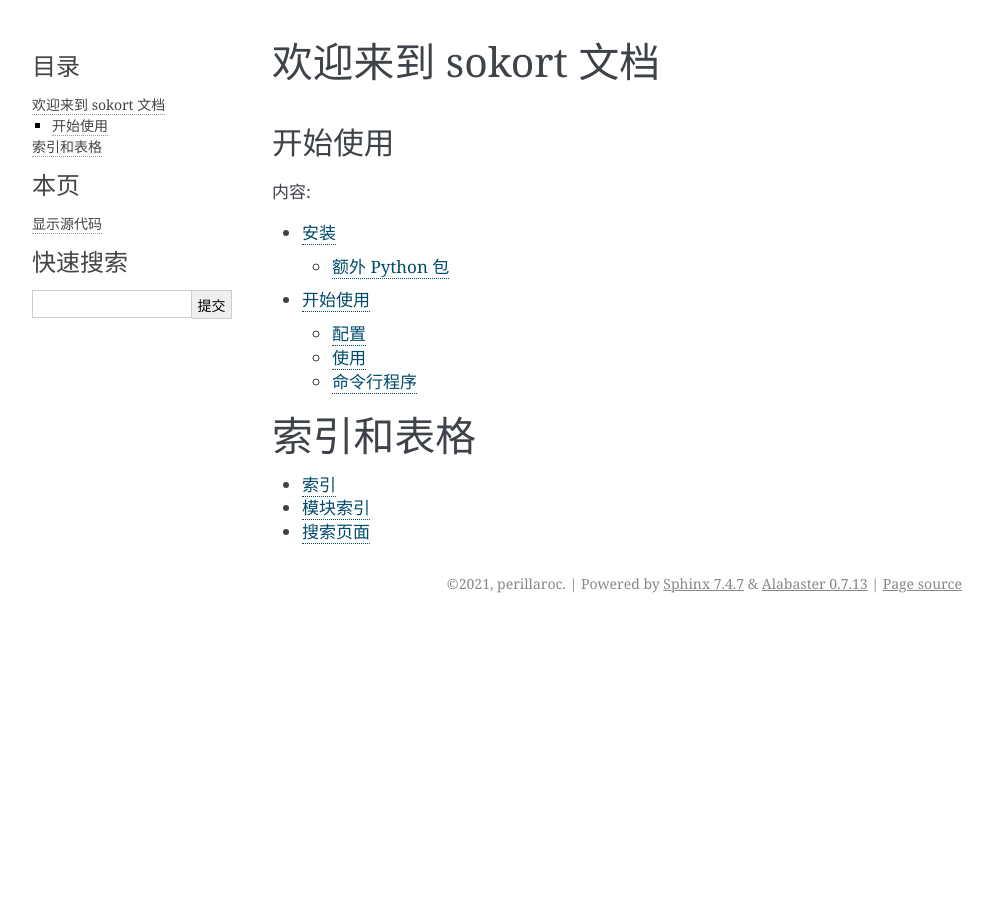
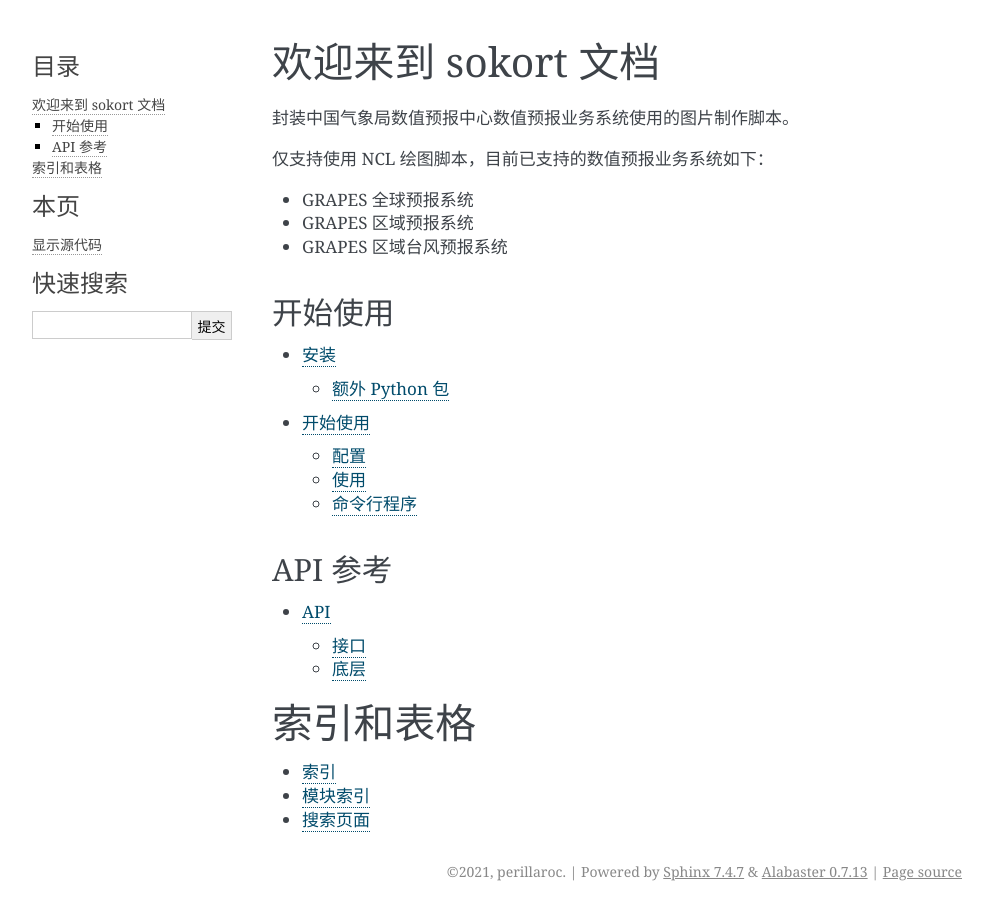
Before and after one commit to cemc-oper/sokort, a Sphinx documentation site: the page built from doc/source/index.rst, in a window 1280 px wide. Shown: the whole page, without its empty margins (148-1140 px from the left). Built offline with Sphinx 7.4.7, drawn with Linux system fonts in a browser that asks for light colours.

```diff
--- a/doc/source/conf.py
+++ b/doc/source/conf.py
@@ -29,6 +29,7 @@ author = 'perillaroc'
 # ones.
 extensions = [
     'sphinx.ext.autodoc',
+    'sphinx.ext.napoleon',
     "nbsphinx",
     'IPython.sphinxext.ipython_console_highlighting',
     'IPython.sphinxext.ipython_directive'
--- a/doc/source/index.rst
+++ b/doc/source/index.rst
@@ -6,15 +6,30 @@
 欢迎来到 sokort 文档
 ==================================
 
+封装中国气象局数值预报中心数值预报业务系统使用的图片制作脚本。
+
+仅支持使用 NCL 绘图脚本，目前已支持的数值预报业务系统如下：
+
+- GRAPES 全球预报系统
+- GRAPES 区域预报系统
+- GRAPES 区域台风预报系统
+
 开始使用
 ---------
 
 .. toctree::
    :maxdepth: 2
-   :caption: 内容:
 
    usage/installation
    usage/quickstart
+
+API 参考
+---------
+
+.. toctree::
+   :maxdepth: 2
+
+   api
 
 索引和表格
 ==================
--- a/doc/source/usage/installation.rst
+++ b/doc/source/usage/installation.rst
@@ -17,4 +19,4 @@
 
 请安装下面未使用 pip 管理的 Python 包：
 
-- [nwpc-data](https://github.com/nwpc-oper/nwpc-data)
+- `nwpc-data <https://github.com/nwpc-oper/nwpc-data>`_
```
Also changed, not shown: other parts of doc/source/usage/installation.rst (+2 -0 lines), doc/source/api.rst (added, +23 -0 lines).
